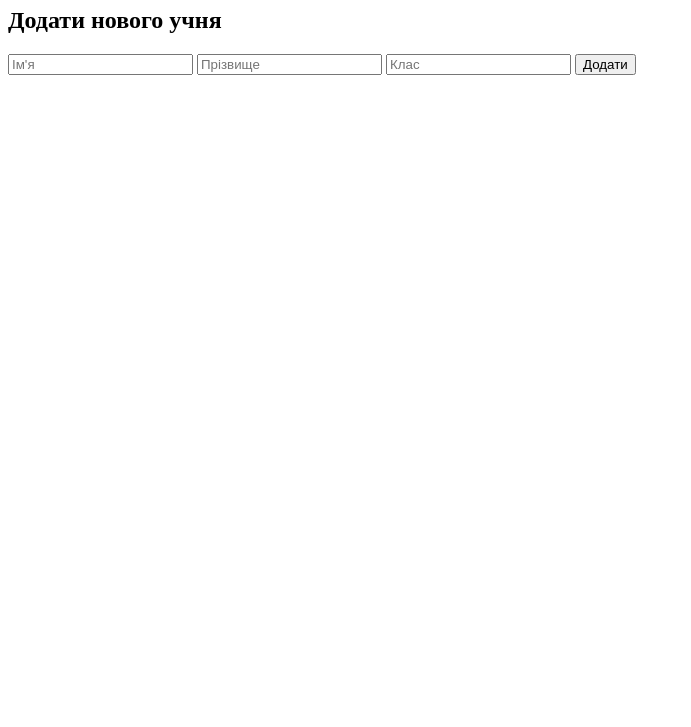
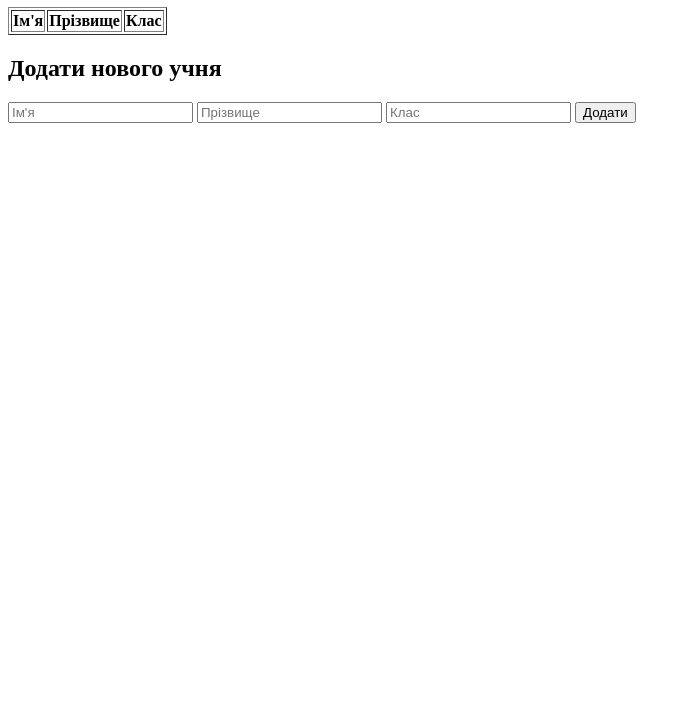
Before and after one commit to black32h/html, a plain HTML site: page src/main/resources/templates/index.html in a window 1280 px wide. Shown: the part 73-800 px from the top of the page, without its empty margins (0-691 px from the left). Drawn offline with Linux system fonts and the light colour scheme.

Commit message:
Update index.html

```diff
--- a/src/main/resources/templates/index.html
+++ b/src/main/resources/templates/index.html
@@ -7,7 +7,20 @@
 </head>
 <body>
 <h1>Список учнів</h1>
-<ul id="students-list"></ul>
+
+<!-- Таблиця для учнів -->
+<table border="1">
+    <thead>
+    <tr>
+        <th>Ім'я</th>
+        <th>Прізвище</th>
+        <th>Клас</th>
+    </tr>
+    </thead>
+    <tbody id="students-list">
+    <!-- Тут будуть додаватися учні -->
+    </tbody>
+</table>
 
 <h2>Додати нового учня</h2>
 <form id="student-form">
```
